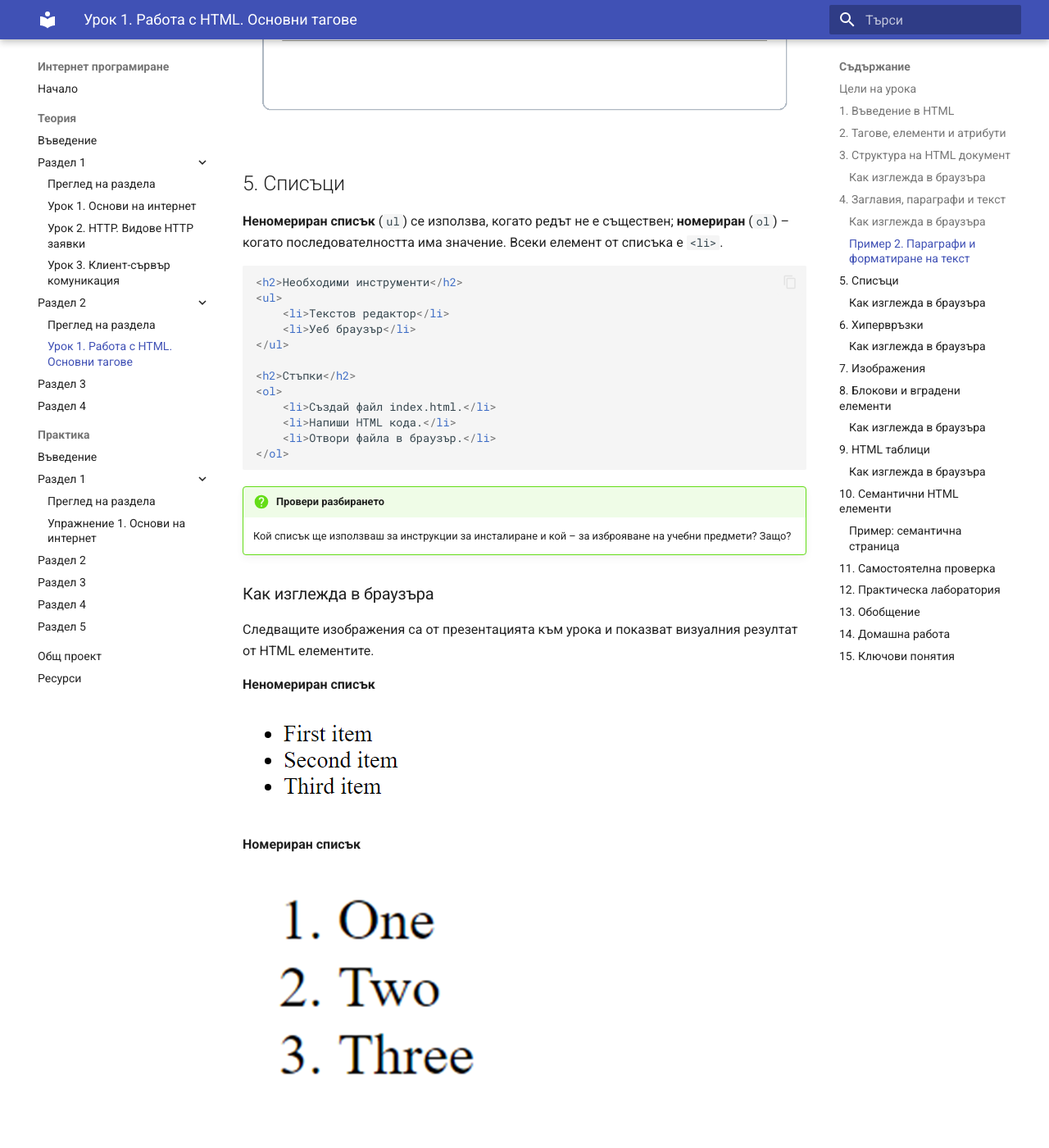
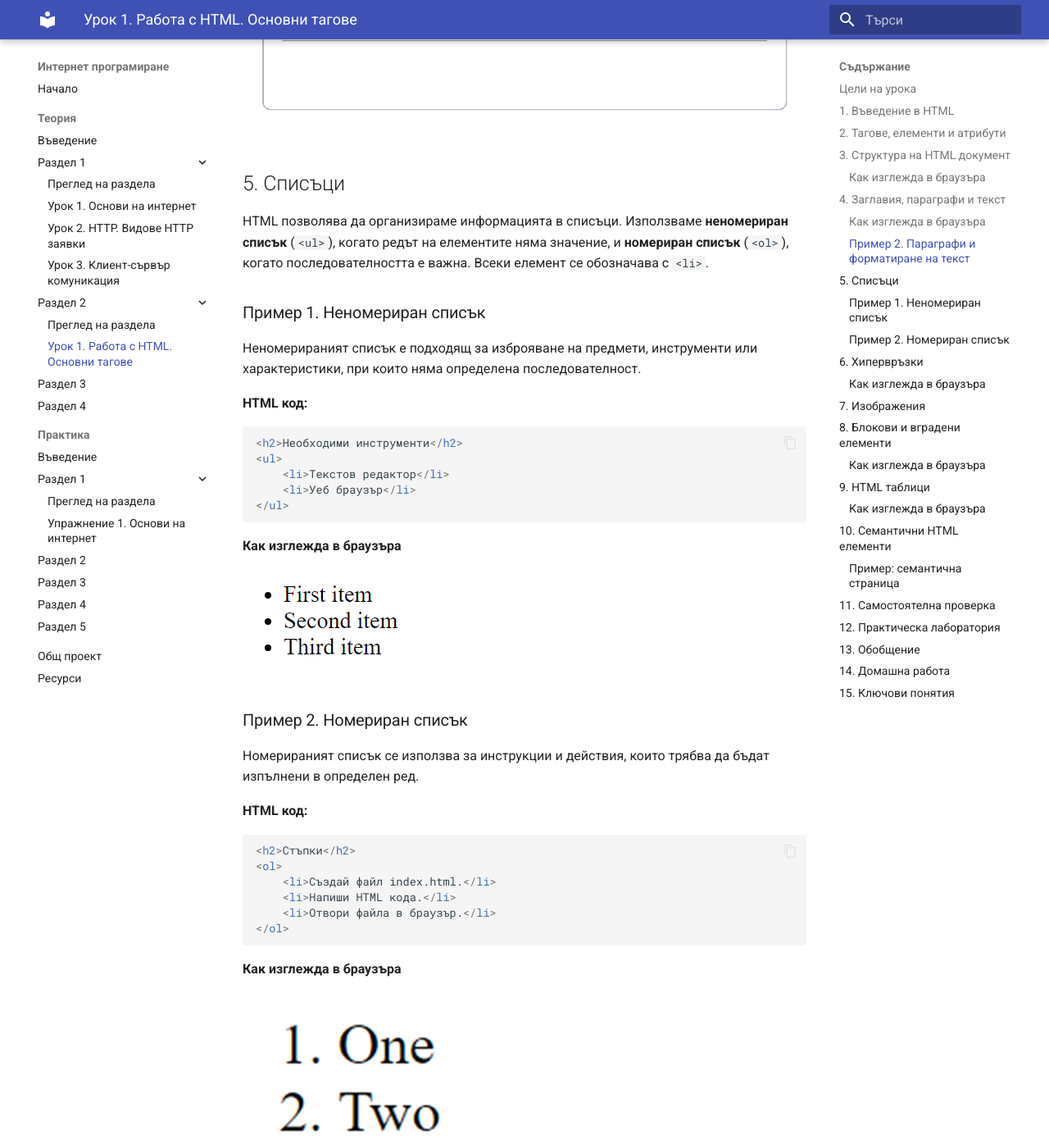
Before and after one commit to IlkoIliev/internet-programirane, an MkDocs documentation site: the page built from docs/teoria/razdel-2/urok-01-html-osnovni-tagove.md, in a window 1280 px wide and 1400 px high, scrolled down 4987 px. Shown: the whole window at 82% size. Built offline with MkDocs 1.6.1 and Material for MkDocs 9.7.7, drawn with Linux system fonts in a browser that asks for light colours.

Commit message:
Enhance list section with examples and clarity
Updated explanations and examples for unordered and ordered lists in HTML. Removed redundant section on browser display.

````diff
--- a/docs/teoria/razdel-2/urok-01-html-osnovni-tagove.md
+++ b/docs/teoria/razdel-2/urok-01-html-osnovni-tagove.md
@@ -140,7 +140,13 @@ HTML предлага шест нива на заглавия: от `<h1>` до
 
 ## 5. Списъци
 
-**Неномериран списък** (`ul`) се използва, когато редът не е съществен; **номериран** (`ol`) – когато последователността има значение. Всеки елемент от списъка е `<li>`.
+HTML позволява да организираме информацията в списъци. Използваме **неномериран списък** (`<ul>`), когато редът на елементите няма значение, и **номериран списък** (`<ol>`), когато последователността е важна. Всеки елемент се обозначава с `<li>`.
+
+### Пример 1. Неномериран списък
+
+Неномерираният списък е подходящ за изброяване на предмети, инструменти или характеристики, при които няма определена последователност.
+
+**HTML код:**
 
 ```html
 <h2>Необходими инструменти</h2>
@@ -148,7 +154,19 @@ HTML предлага шест нива на заглавия: от `<h1>` до
     <li>Текстов редактор</li>
     <li>Уеб браузър</li>
 </ul>
+```
 
+**Как изглежда в браузъра**
+
+![Неномериран списък с необходими инструменти](../../images/html-urok-01/nenomeriran-spisak.png)
+
+### Пример 2. Номериран списък
+
+Номерираният списък се използва за инструкции и действия, които трябва да бъдат изпълнени в определен ред.
+
+**HTML код:**
+
+```html
 <h2>Стъпки</h2>
 <ol>
     <li>Създай файл index.html.</li>
@@ -157,20 +175,13 @@ HTML предлага шест нива на заглавия: от `<h1>` до
 </ol>
 ```
 
+**Как изглежда в браузъра**
+
+![Номериран списък със стъпки](../../images/html-urok-01/nomeriran-spisak.png)
+
 !!! question "Провери разбирането"
     Кой списък ще използваш за инструкции за инсталиране и кой – за изброяване на учебни предмети? Защо?
 
-### Как изглежда в браузъра
-
-Следващите изображения са от презентацията към урока и показват визуалния резултат от HTML елементите.
-
-**Неномериран списък**
-
-![Неномериран списък](../../images/html-urok-01/nenomeriran-spisak.png)
-
-**Номериран списък**
-
-![Номериран списък](../../images/html-urok-01/nomeriran-spisak.png)
 
 
 ## 6. Хипервръзки
````
